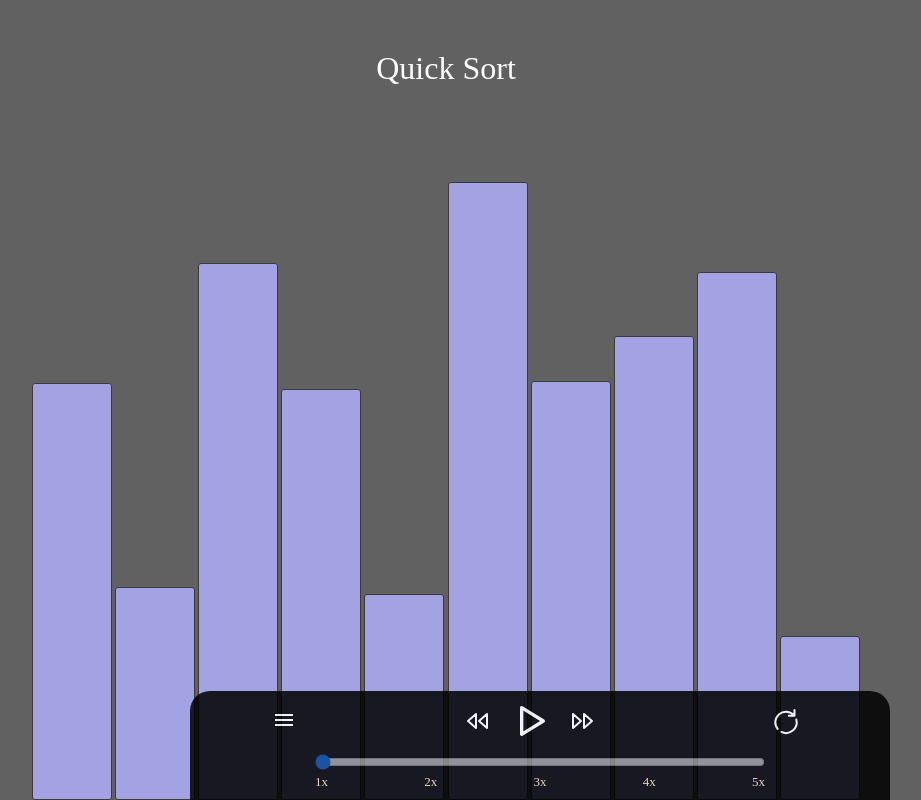
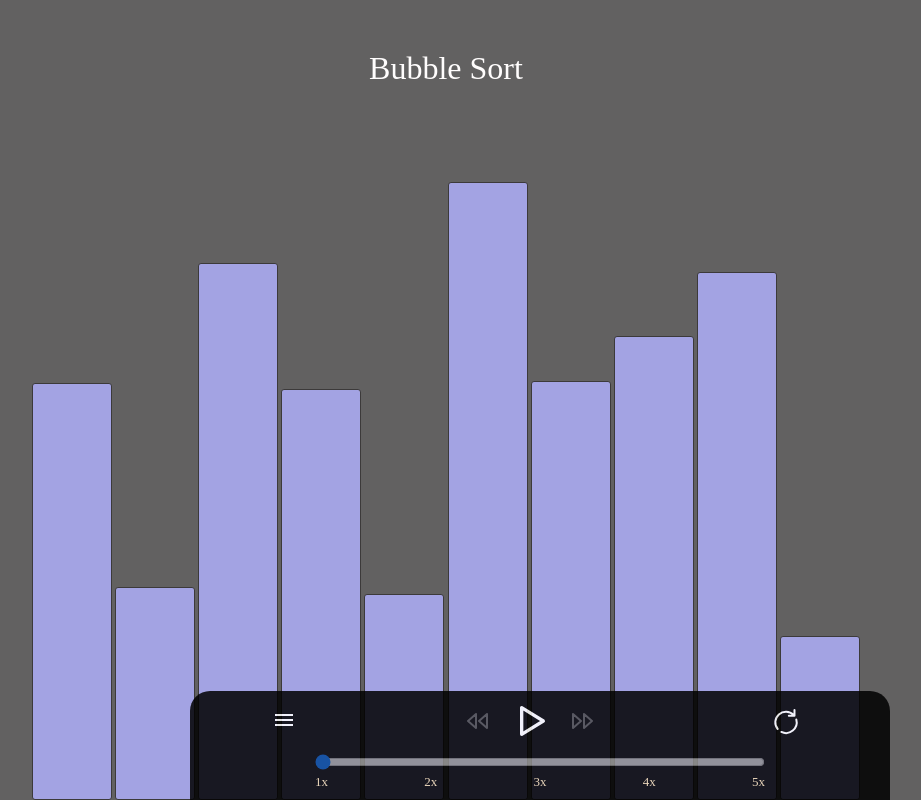
Before and after one commit to Fedorse/Sorting-Algorithm-Visualizer, a React (Vite) app: page / in a window 1280 px wide. Shown: the whole page, without its empty margins (194-1115 px from the left). Built offline with nearby package versions, Linux system fonts and the light colour scheme.

Commit message:
fix reset, refactor Bar props

```diff
--- a/src/App.tsx
+++ b/src/App.tsx
@@ -11,6 +11,7 @@ const App = () => {
     const history = useHistory();
 
     const player = usePlayer();
+
     const {
         algorithmState,
         selectedAlgorithm,
@@ -20,12 +21,13 @@ const App = () => {
         getCurrentStep,
     } = useAlgorithm({ history, player });
 
-  // Handles Play button
-  const handleAlgorithmRun = useCallback(async () => {
+    const handlePlay = useCallback(async () => {
+        if (algorithmState === 'finished') {
+            return resetAll();
+        }
+
         if (algorithmState === 'notStarted') {
-      await runAlgorithm();
-    } else if (algorithmState === 'finished') {
-      return resetAll();
+            return runAlgorithm();
         }
 
         if (player.playerState === 'play') {
@@ -34,6 +36,20 @@ const App = () => {
             player.setPlayerState('play');
         }
     }, [player, runAlgorithm, resetAll, algorithmState]);
+
+    const handleBack = useCallback(() => {
+        player.setPlayerState('backward');
+        if (algorithmState === 'finished') {
+            history.decrementTrack();
+        }
+    }, [player, history, algorithmState]);
+
+    const handleForward = useCallback(() => {
+        player.setPlayerState('forward');
+        if (algorithmState === 'finished') {
+            history.incrementTrack();
+        }
+    }, [player, history, algorithmState]);
 
     // refactor - use CSS instead of JS logic  (hint: media queries, dvh units)
     disableScroll();
@@ -46,14 +62,13 @@ const App = () => {
             <BarContainer {...step} />
             <Player
                 selectAlgorithm={selectAlgorithm}
-        goToNextStep={() => player.setPlayerState('forward')}
-        goToPreviousStep={() => player.setPlayerState('backward')}
+                goToNextStep={handleForward}
+                goToPreviousStep={handleBack}
                 speed={player.speed}
                 resetAlgorithm={resetAll}
                 setSpeed={(speed) => player.setSpeed(speed)}
-        handleAlgorithmRun={handleAlgorithmRun}
+                handlePlay={handlePlay}
                 selectedAlgorithm={selectedAlgorithm}
-        currentTrack={history.currentTrack}
                 algorithmState={algorithmState}
                 playerState={player.playerState}
             />
--- a/src/algorithms/bubbleSort.ts
+++ b/src/algorithms/bubbleSort.ts
@@ -9,17 +9,25 @@ export const bubbleSort: AlgorithmFunction = async ({
     player,
 }) => {
     for (let i = 0; i < array.length; i++) {
+        let swapped = false;
+
         for (let j = 0; j < array.length - i - 1; j++) {
             await pause({ history, player });
 
             updateTracking({ activeIndex: j, compareIndex: j + 1 });
 
             if (array[j + 1] < array[j]) {
+                swapped = true;
+
                 let tmp = array[j];
                 array[j] = array[j + 1];
                 array[j + 1] = tmp;
                 updateArray(array);
             }
         }
+
+        if (!swapped) {
+            return
+        }
     }
 };
--- a/src/components/Bar/Bar.css
+++ b/src/components/Bar/Bar.css
@@ -9,15 +9,16 @@
   z-index: 100;
 }
 
-.bar.active {
+.active {
   background-color: rgb(254, 0, 0);
   z-index: 1000;
 }
 
-.bar.compare {
-  background-color: rgb(40, 250, 250);
+.compare {
+  background-color: yellow;
   z-index: 1000;
 }
-.bar.pivot {
+
+.pivot {
   background-color: blue;
 }
--- a/src/components/Bar/Bar.tsx
+++ b/src/components/Bar/Bar.tsx
@@ -1,27 +1,26 @@
 import './Bar.css';
+
+type IndexType = 'active' | 'compare' | 'pivot' | null;
 
 type BarProps = {
     width: number;
     height: number;
-  isActive: boolean | null;
-  isCompare: boolean | null;
-  isPivot: boolean | null;
+    indexType: IndexType;
 };
 
 const Bar: React.FC<BarProps> = ({
     width,
     height,
-  isActive,
-  isCompare,
-  isPivot,
+    indexType
 }) => {
     const barStyles = {
         height: `${height}px`,
         width: `${width}px`,
     };
+
     return (
         <div
-      className={`bar ${isActive ? 'active' : ''} ${isCompare ? 'compare' : ''} ${isPivot ? 'pivot' : ''} `}
+            className={`bar ${indexType ?? ''}`}
             style={barStyles}
         />
     );
--- a/src/components/BarContainer/BarContainer.tsx
+++ b/src/components/BarContainer/BarContainer.tsx
@@ -8,10 +8,24 @@ type BarContainerProps = {
     tracking: Tracking;
 };
 
+const getIndexType = (index: number, tracking: Tracking) => {
+    if (index === tracking.activeIndex) {
+        return 'active';
+    } else if (index === tracking.compareIndex) {
+        return 'compare';
+    } else if (index === tracking.pivotIndex) {
+        return 'pivot';
+    } else {
+        return null;
+    }
+};
+
 const BarContainer: React.FC<BarContainerProps> = ({ array, tracking }) => {
-  const { activeIndex, compareIndex, pivotIndex } = tracking;
+    //Calculate width each column in array
+    // console.log("array", array);
+    // console.log('tracking', tracking);
 
-  //Calculate width each column in array
+
     const barWidth = window.screen.width / array.length;
 
     return (
@@ -21,9 +35,7 @@ const BarContainer: React.FC<BarContainerProps> = ({ array, tracking }) => {
                     key={index}
                     width={barWidth}
                     height={heightPx}
-          isActive={index === activeIndex}
-          isCompare={index === compareIndex}
-          isPivot={index === pivotIndex}
+                    indexType={getIndexType(index, tracking)}
                 />
             ))}
         </div>
--- a/src/components/Button/Button.tsx
+++ b/src/components/Button/Button.tsx
@@ -12,9 +12,11 @@ type ButtonProps = Partial<{
     onTouchEnd: (event: React.TouchEvent<HTMLButtonElement>) => void;
     children: ReactNode;
     className: string;
+    isDisabled: boolean
 }>;
 
 const Button: React.FC<ButtonProps> = ({
+    isDisabled,
     onClick,
     onMouseDown,
     onMouseUp,
@@ -27,6 +29,7 @@ const Button: React.FC<ButtonProps> = ({
 }) => {
     return (
         <button
+            disabled={isDisabled}
             className={`button ${className}`}
             onMouseDown={onMouseDown}
             onMouseUp={onMouseUp}
--- a/src/components/Player/Player.tsx
+++ b/src/components/Player/Player.tsx
@@ -14,12 +14,12 @@ import { AlgorithmKeys } from '../../algorithms';
 import './Player.css';
 
 type PlayerProps = {
-  selectAlgorithm: (algorithm: string) => void;
+    selectAlgorithm: (algorithm: AlgorithmKeys) => void;
     goToNextStep: () => void;
     goToPreviousStep: () => void;
     resetAlgorithm: () => void;
     setSpeed: (speed: number) => void;
-  handleAlgorithmRun: () => void;
+    handlePlay: () => void;
     speed: number;
     selectedAlgorithm: AlgorithmKeys;
     algorithmState: AlgorithmState;
@@ -33,7 +33,7 @@ const Player: React.FC<PlayerProps> = ({
     resetAlgorithm,
     setSpeed,
     speed,
-  handleAlgorithmRun,
+    handlePlay,
     selectedAlgorithm,
     algorithmState,
     playerState,
@@ -88,6 +88,7 @@ const Player: React.FC<PlayerProps> = ({
                 />
                 <div className="step-buttons">
                     <Button
+                        isDisabled={algorithmState === 'notStarted'}
                         onMouseDown={() => handleMouseDown(goToPreviousStep)}
                         onMouseUp={handleMouseUpOrLeave}
                         onMouseLeave={handleMouseUpOrLeave}
@@ -97,9 +98,10 @@ const Player: React.FC<PlayerProps> = ({
                     >
                         <PreviousStepIcon />
                     </Button>
-          <Button onClick={handleAlgorithmRun}>{getButtonIcon()}</Button>
+                    <Button onClick={handlePlay}>{getButtonIcon()}</Button>
 
                     <Button
+                        isDisabled={algorithmState === 'notStarted'}
                         onMouseDown={() => handleMouseDown(goToNextStep)}
                         onMouseUp={handleMouseUpOrLeave}
                         onMouseLeave={handleMouseUpOrLeave}
--- a/src/hooks/useAlgorithm.ts
+++ b/src/hooks/useAlgorithm.ts
@@ -23,7 +23,7 @@ export const useAlgorithm = ({
     player: Player;
 }) => {
     const [selectedAlgorithm, setSelectedAlgorithm] =
-    useState<AlgorithmKeys>('quick');
+        useState<AlgorithmKeys>('bubble');
     const [algorithmState, setAlgorithmState] =
         useState<AlgorithmState>('notStarted');
     const [array, setArray] = useState(generateRandomArray(10, 150, 650));
@@ -33,15 +33,19 @@ export const useAlgorithm = ({
         pivotIndex: null,
     });
 
-  const resetAlgorithm = useCallback(() => {
-    setArray(generateRandomArray(10, 150, 650));
-    setAlgorithmState('notStarted');
+    const resetTracking = useCallback(() => {
         setTracking({
             activeIndex: null,
             compareIndex: null,
             pivotIndex: null,
         });
-  }, [setArray, setAlgorithmState, setTracking]);
+    }, [setTracking]);
+
+    const resetAlgorithm = useCallback(() => {
+        setArray(generateRandomArray(10, 150, 650));
+        setAlgorithmState('notStarted');
+        resetTracking();
+    }, [setArray, setAlgorithmState, resetTracking]);
 
     const resetAll = useCallback(() => {
         resetAlgorithm();
@@ -82,8 +86,9 @@ export const useAlgorithm = ({
 
         setPlayerState('play');
         setAlgorithmState('started');
+
         const algorithm = algorithms[selectedAlgorithm];
-
+        try {
             await algorithm({
                 array,
                 updateArray,
@@ -91,8 +96,14 @@ export const useAlgorithm = ({
                 history: historyRef,
                 player: playerRef,
             });
+        } catch (error) {
+            console.log('error', error);
+
+            return
+        }
 
         setAlgorithmState('finished');
+        resetTracking();
     }, [
         selectedAlgorithm,
         array,
@@ -101,6 +112,8 @@ export const useAlgorithm = ({
         updateArray,
         setAlgorithmState,
         updateTracking,
+        resetTracking,
+        resetAll
     ]);
 
     const getCurrentStep = useCallback(() => {
--- a/src/hooks/useHistory.ts
+++ b/src/hooks/useHistory.ts
@@ -5,8 +5,8 @@ export const useHistory = <T>() => {
     const [currentTrack, setCurrentTrack] = useState(0);
 
     const incrementTrack = useCallback(() => {
-    setCurrentTrack((prevTrack) => prevTrack + 1);
-  }, [setCurrentTrack]);
+        setCurrentTrack((prevTrack) => Math.min(history.length - 1, prevTrack + 1));
+    }, [setCurrentTrack, history]);
 
     const decrementTrack = useCallback(() => {
         setCurrentTrack((prevTrack) => Math.max(0, prevTrack - 1));
--- a/src/hooks/usePlayer.ts
+++ b/src/hooks/usePlayer.ts
@@ -8,8 +8,8 @@ export const usePlayer = () => {
 
     const playerRef = useRef({
         playerState,
+        speed,
         setPlayerState,
-    speed,
         setSpeed,
     });
 
--- a/src/utils/generateRandomArray.ts
+++ b/src/utils/generateRandomArray.ts
@@ -9,3 +9,6 @@ export const generateRandomArray = (
     );
     return array;
 };
+
+
+export const tempArray = [1000, 900, 800, 700, 600, 500, 400, 300, 200, 100];
--- a/src/utils/pause.ts
+++ b/src/utils/pause.ts
@@ -10,6 +10,10 @@ export const pause = async ({
     history: AlgorithmHistory['historyRef'];
 }): Promise<void> => {
     await sleep(player.current.speed);
+
+    if (!player.current.playerState) {
+        throw new Error('reset');
+    }
 
     if (player.current.playerState === 'play') {
         return;
```
Lines whose indentation alone changed are shown as unchanged.
